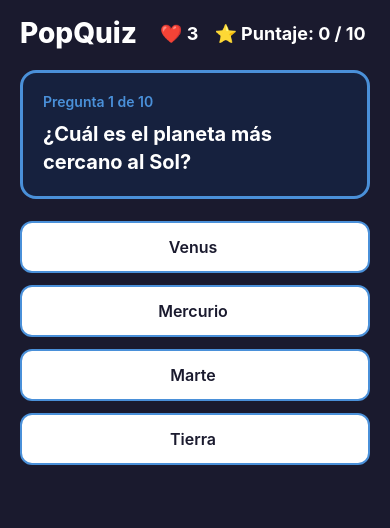
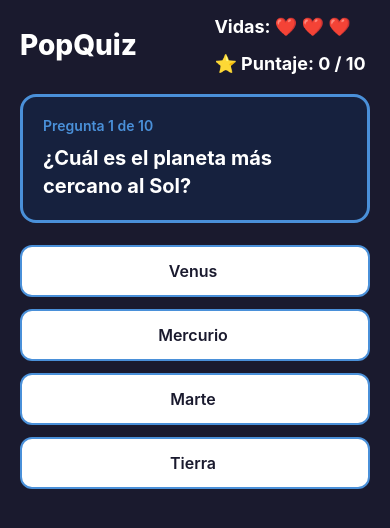
Before and after one commit to mjsalinas/PrimerExamenMovil66, a React Native app: screen / in a window 390 px wide. Shown: the top 528 px of the page. Built offline with nearby package versions, Linux system fonts and the light colour scheme.

Commit message:
C - corregi representacion de vidas con corazones y color condicional al tener 1 o menos vidas

```diff
--- a/App.tsx
+++ b/App.tsx
@@ -113,9 +113,9 @@ const interval = setInterval(() => {
       <View style={styles.header}>
         <Text style={styles.logo}>PopQuiz</Text>
         <View style={styles.stats}>
-          <Text style={[styles.statText, { color: lives <= 1 ? '#C00000' : '#FFFFFF' }]}>
-            ❤️ {lives}
-          </Text>
+        <Text style={[styles.statText, { color: lives <= 1 ? '#C00000' : '#FFFFFF' }]}>
+                Vidas: {'❤️ '.repeat(lives)}
+        </Text>
           <Text style={styles.statText}>⭐ Puntaje: {score} / 10 </Text>
         </View>
       </View>
@@ -169,7 +169,7 @@ const styles = StyleSheet.create({
     fontWeight: '800',
   },
   stats: {
-    flexDirection: 'row',
+    flexDirection: 'column',
     gap: 16,
   },
   statText: {
```
